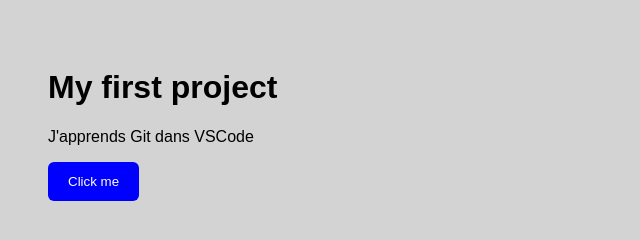
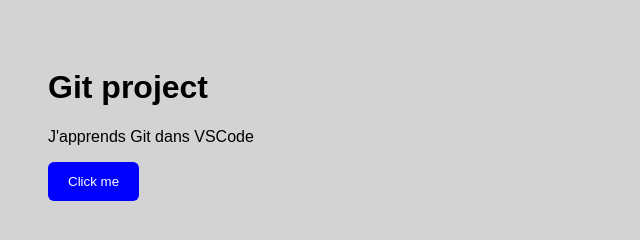
Before and after one commit to djachk/VSCode_tuto, a plain HTML site: page index.html in a window 1280 px wide. Shown: the whole page, without its empty margins (0-640 px from the left). Drawn offline with Linux system fonts and the light colour scheme.

Commit message:
Update heading on feature-branch

```diff
--- a/index.html
+++ b/index.html
@@ -7,7 +7,7 @@
     <link rel="stylesheet" href="style.css">
 </head>
 <body>
-    <h1>My first project</h1>
+    <h1>Git project</h1>
     <p>J'apprends Git   dans VSCode</p>
     <button>Click me</button>
     <script src="app.js"></script>
```
